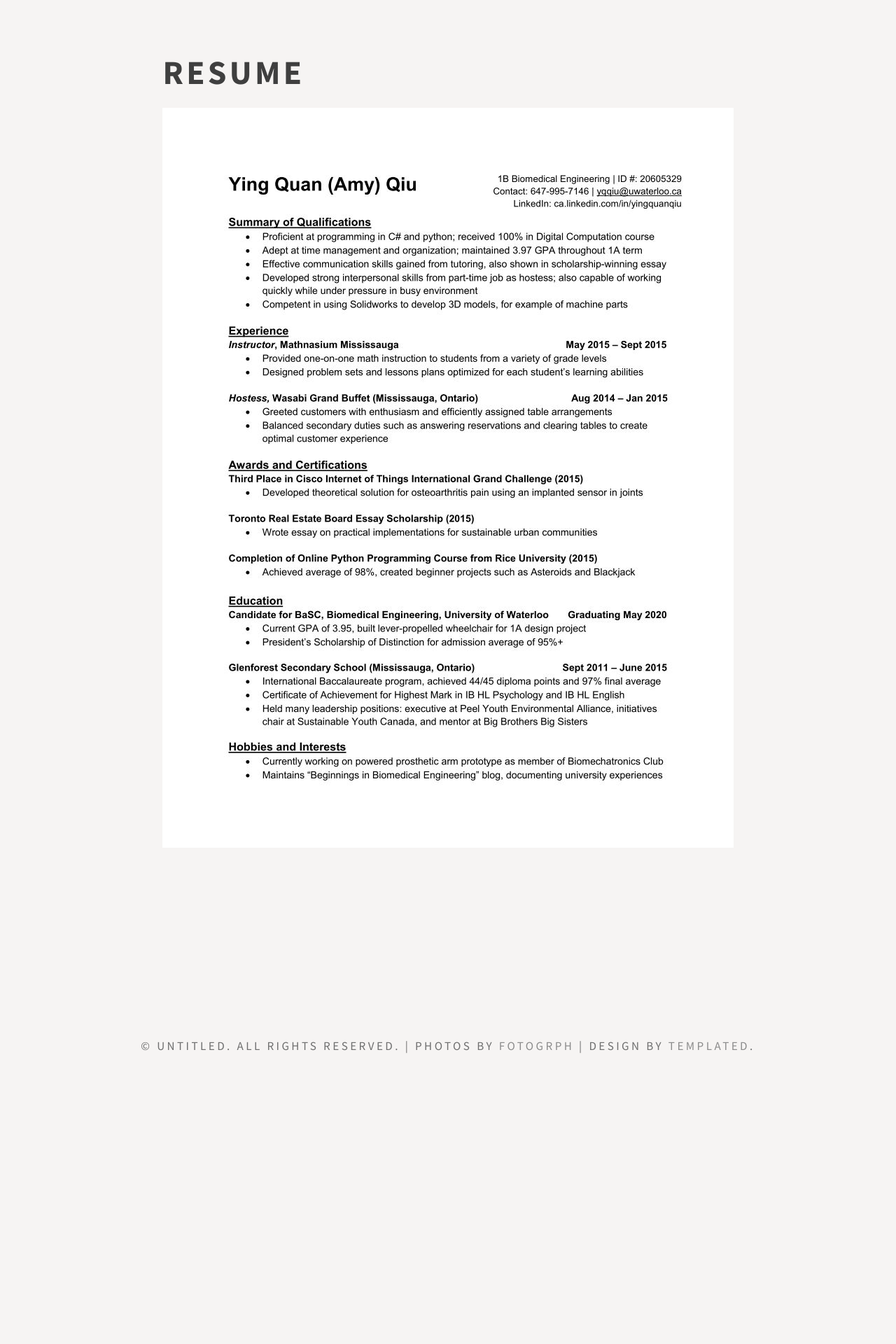
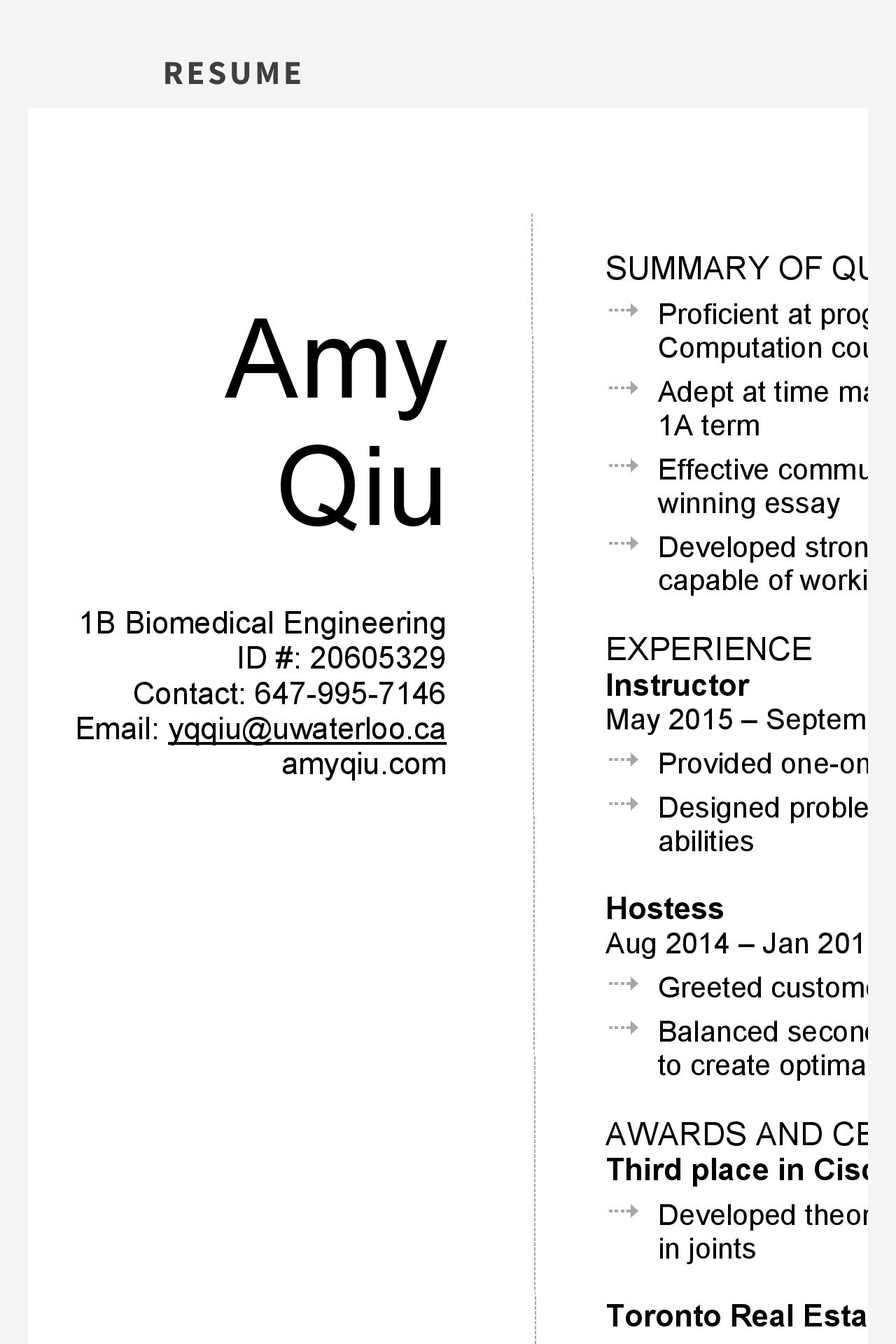
Before and after one commit to amyqiu/amyqiu, a Jekyll site: the page Resume/index.html, which Jekyll copies as it is, in a window 1280 px wide. Shown: the part 438-2358 px from the top of the page at 70% size. Built offline with Jekyll 4.4.1, drawn with Linux system fonts in a browser that asks for light colours; before the commit the page ends 2072 px from its top, so only the background shows below that.

Commit message:
Update index.html

```diff
--- a/Resume/index.html
+++ b/Resume/index.html
@@ -43,7 +43,7 @@ Released   : 20130811
 			<h2><font size="30">Resume</font></h2>
 		</div>
 	</div>
-	<p style="text-align:center;"><img src="resume.png"></p>
+	<p style="text-align:center;"><img src="resume.jpg"></p>
 </div>
 
 <div id="copyright" class="container">
```
